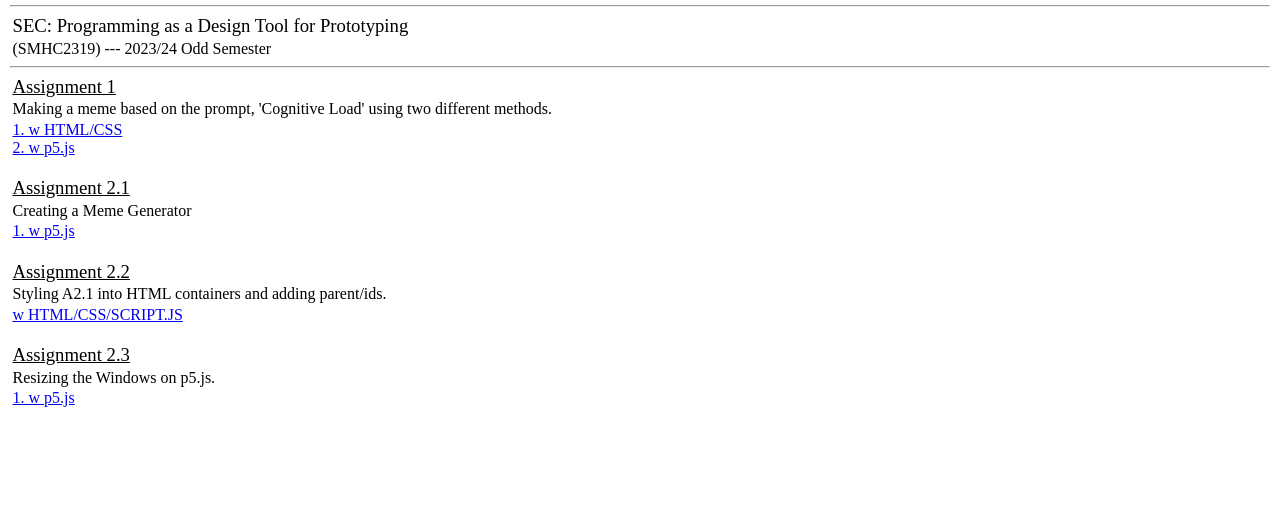
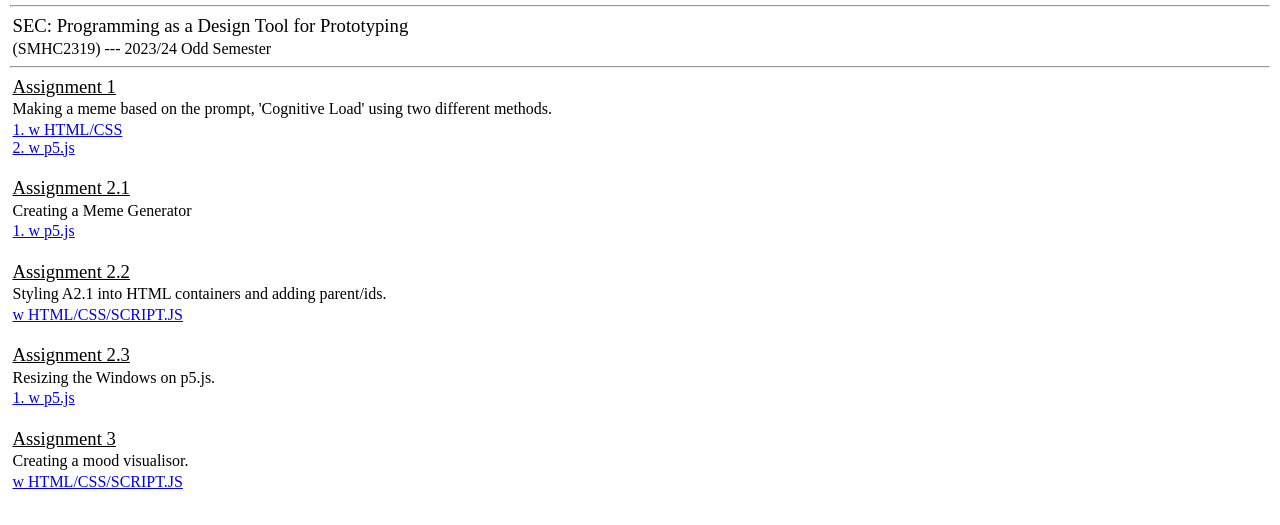
Before and after one commit to samriddhivijay3/Samriddhi_ProgrammingAsPrototyping, a plain HTML site: page index.html in a window 1280 px wide. Shown: the part 73-598 px from the top of the page. Drawn offline with Linux system fonts and the light colour scheme.

Commit message:
Update index.html

```diff
--- a/index.html
+++ b/index.html
@@ -56,7 +56,6 @@
     <br>
     <br>
 
-    <!-- A3 Details -->
     <h3><u>Assignment 2.2</u></h3>
     <p>Styling A2.1 into HTML containers and adding parent/ids.</p>
     <a href=" <a href="./a22/index.html">w HTML/CSS/SCRIPT.JS </a>
@@ -68,8 +67,12 @@
     <p>Resizing the Windows on p5.js.</p>
     <a href="https://editor.p5js.org/samriddhivijay/full/O_UbA9gig">1. w p5.js</a>
 
+    <br>
+    <br>
 
-
+     <h3><u>Assignment 3</u></h3>
+    <p>Creating a mood visualisor.</p>
+    <a href=" <a href="./A3/index.html">w HTML/CSS/SCRIPT.JS </a>
 
 </body>
 
```
